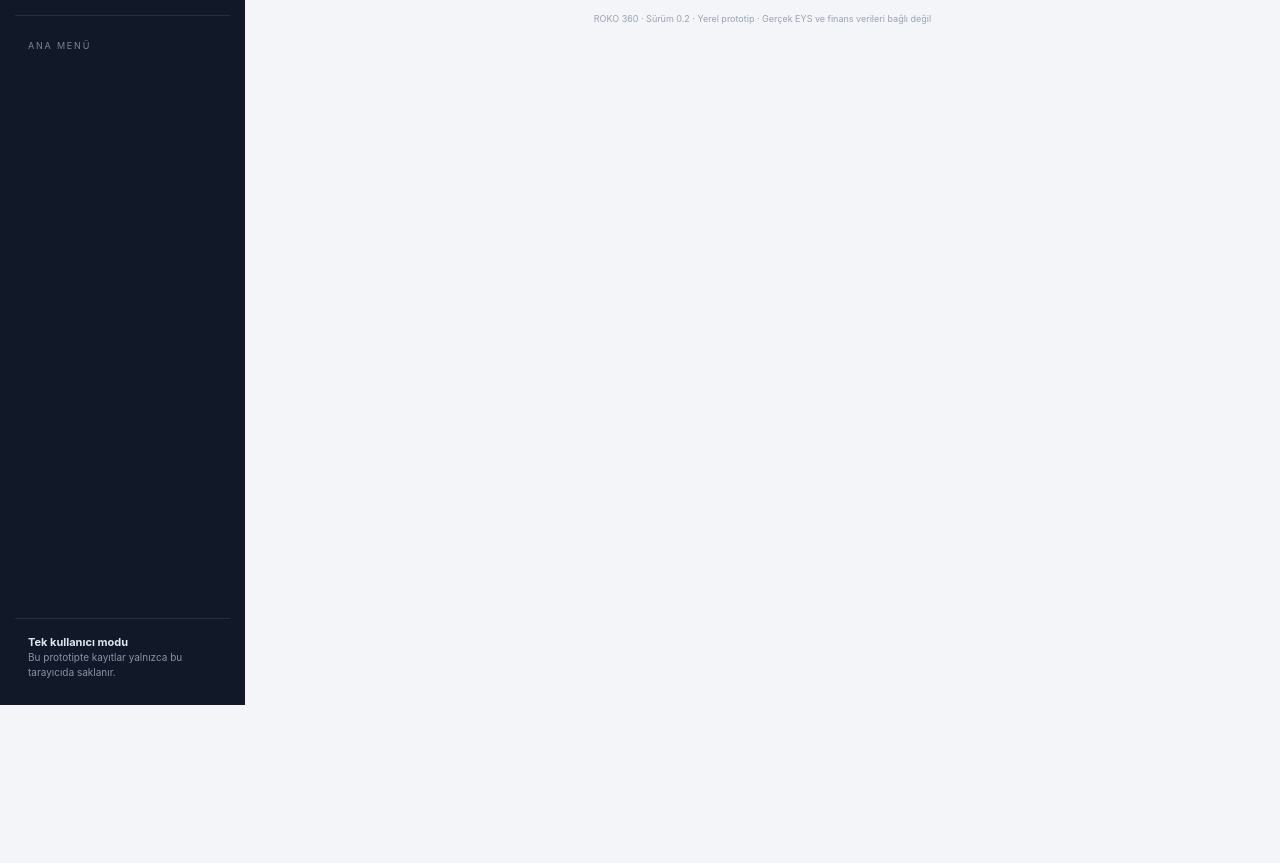
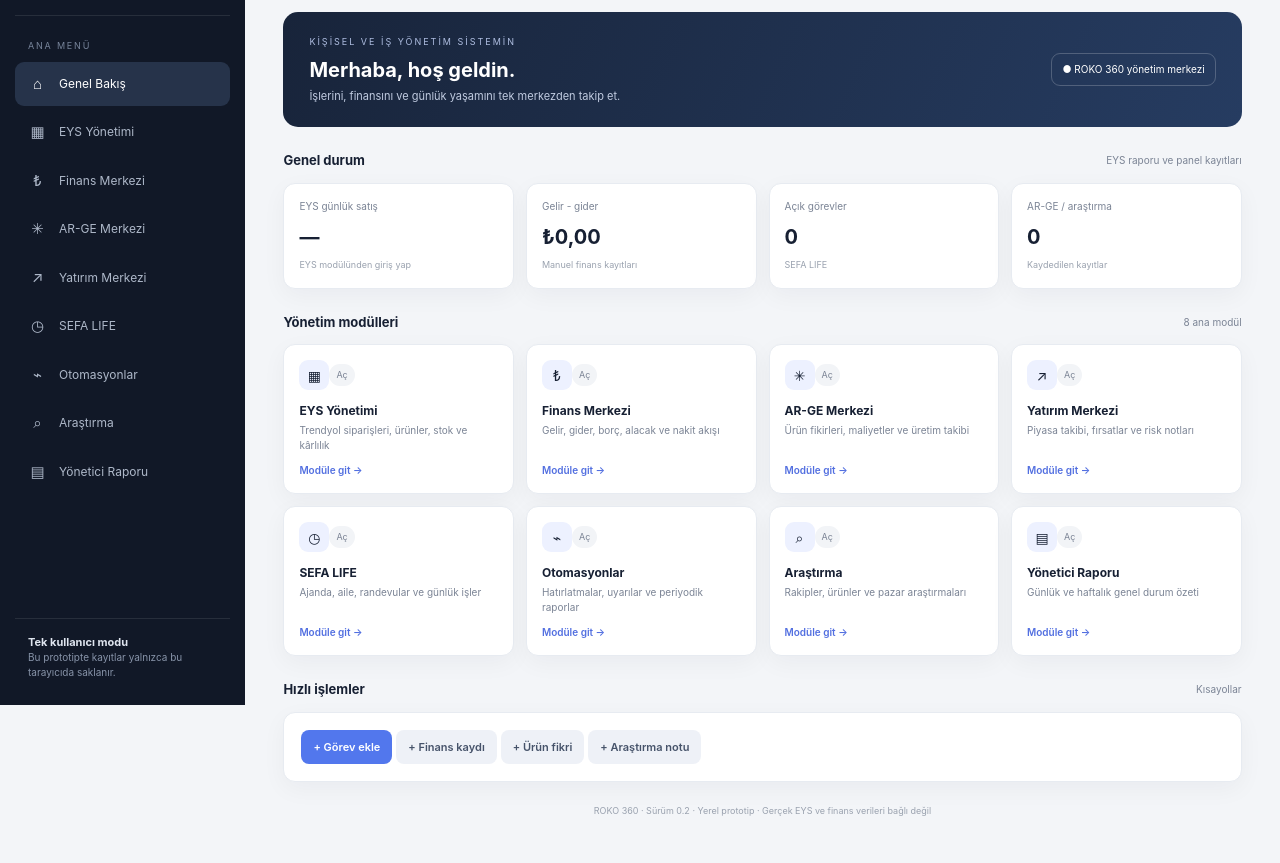
Before and after one commit to sefayazgan/roko360-dashboard, a plain HTML site: page index.html in a window 1280 px wide. Shown: the part 95-958 px from the top of the page. Before the commit the page ends 800 px from the top, so only its background shows below. Drawn offline with Linux system fonts and the light colour scheme.

Commit message:
Fix dashboard JavaScript syntax so ROKO 360 modules render

```diff
--- a/index.html
+++ b/index.html
@@ -30,7 +30,8 @@ const read=(k)=>{try{return JSON.parse(localStorage.getItem('roko360_'+k)||'[]')
 const write=(k,v)=>{localStorage.setItem('roko360_'+k,JSON.stringify(v));if(eysSessionToken&&remoteStateReady)saveRemoteState().catch(()=>{remoteStateReady=false;});};
 let current='overview',editingTask=null;
 const EYS_API_BASE='https://roko360-api.rvr9nm7bkk.workers.dev';
-let eysSessionToken=null, eysRemoteSnapshot=null, remoteStateReady=false;\nlet stateSyncStatus='Veritabanı henüz doğrulanmadı';
+let eysSessionToken=null, eysRemoteSnapshot=null, remoteStateReady=false;
+let stateSyncStatus='Veritabanı henüz doğrulanmadı';
 
 const money=n=>new Intl.NumberFormat('tr-TR',{style:'currency',currency:'TRY',maximumFractionDigits:2}).format(Number(n)||0);
 const esc=s=>String(s??'').replace(/[&<>"']/g,c=>({'&':'&amp;','<':'&lt;','>':'&gt;','"':'&quot;',"'":'&#39;'}[c]));
```
